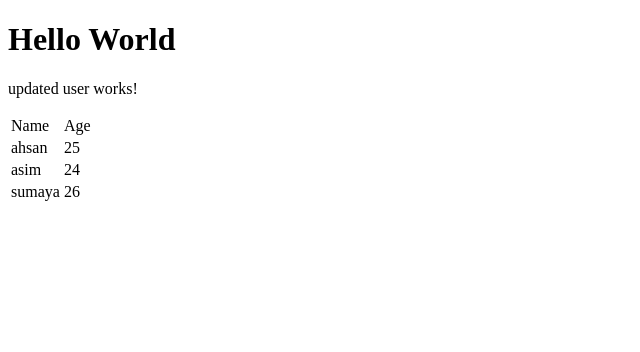
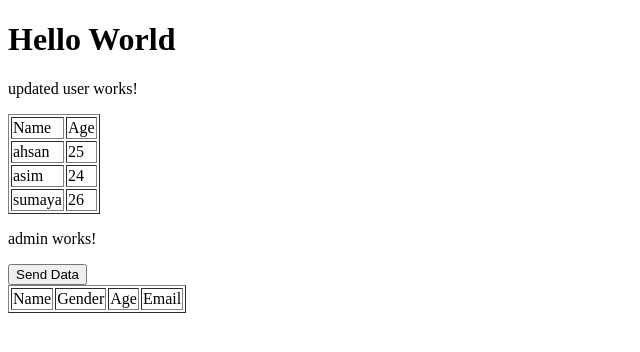
Before and after one commit to ahsansoftengineer/blogs, an Angular app: page / in a window 1280 px wide. Shown: the top 352 px of the page, without its empty margins (0-640 px from the left). Built offline with nearby package versions, Linux system fonts and the light colour scheme.

Commit message:
Send Data from Child to Parent

```diff
--- /dev/null
+++ b/src/app/admin/admin.component.html
@@ -0,0 +1,2 @@
+<p>admin works!</p>
+<button (click)="sentdata()">Send Data</button>
--- /dev/null
+++ b/src/app/admin/admin.component.ts
@@ -0,0 +1,39 @@
+import { Component, OnInit, Output, EventEmitter } from '@angular/core';
+
+@Component({
+  selector: 'app-admin',
+  templateUrl: './admin.component.html',
+  styleUrls: ['./admin.component.css']
+})
+export class AdminComponent implements OnInit {
+
+  constructor() { }
+  // @Output() childreciver: EventEmitter<any> = new EventEmitter();
+  @Output() childreciver = new EventEmitter<any>();
+
+  ngOnInit(): void {
+  }
+  sentdata(){
+    this.childreciver.emit(this.childObject)
+  }
+  childObject = [
+    {
+      name:'same',
+      email:'same@123',
+      age:25,
+      gender:'male'
+    },
+    {
+      name:'hammad',
+      email:'hammad@123',
+      age:24,
+      gender:'male'
+    },
+    {
+      name:'samina',
+      email:'samina@123',
+      age:26,
+      gender:'female'
+    }
+  ]
+}
--- a/src/app/app.component.html
+++ b/src/app/app.component.html
@@ -1,2 +1,18 @@
 <h1>Hello World</h1>
-<app-user [parentproperty]="property"></app-user>
+<app-user [childinputproperty]="parentproperty"></app-user>
+<app-admin (childreciver)="parentfunction($event)"></app-admin>
+<table border=1>
+  <tr>
+    <td>Name</td>
+    <td>Gender</td>
+    <td>Age</td>
+    <td>Email</td>
+  </tr>
+
+  <tr *ngFor = "let admin of childAdminObject">
+    <td>{{admin.name}}</td>
+    <td>{{admin.gender}}</td>
+    <td>{{admin.age}}</td>
+    <td>{{admin.email}}</td>
+  </tr>
+</table>
--- a/src/app/app.component.ts
+++ b/src/app/app.component.ts
@@ -7,7 +7,8 @@ import { Component } from '@angular/core';
 })
 export class AppComponent {
   title = 'blogs';
-  property = [
+
+  parentproperty = [
     {
       name: 'ahsan',
       age:25
@@ -20,5 +21,10 @@ export class AppComponent {
       name:'sumaya',
       age:26
     }
-]
+
+  ]
+  childAdminObject:any;
+  parentfunction($event){
+    this.childAdminObject = $event;
+  }
 }
--- a/src/app/app.module.ts
+++ b/src/app/app.module.ts
@@ -4,11 +4,13 @@ import { NgModule } from '@angular/core';
 import { AppRoutingModule } from './app-routing.module';
 import { AppComponent } from './app.component';
 import { UserComponent } from './user/user.component';
+import { AdminComponent } from './admin/admin.component';
 
 @NgModule({
   declarations: [
     AppComponent,
-    UserComponent
+    UserComponent,
+    AdminComponent
   ],
   imports: [
     BrowserModule,
--- a/src/app/user/user.component.html
+++ b/src/app/user/user.component.html
@@ -1,10 +1,10 @@
 <p>updated user works!</p>
-<table>
+<table border=1>
   <tr>
     <td>Name</td>
     <td>Age</td>
   </tr>
-  <tr *ngFor="let user of parentproperty">
+  <tr *ngFor="let user of childinputproperty">
     <td>{{user.name}}</td>
     <td>{{user.age}}</td>
   </tr>
--- a/src/app/user/user.component.ts
+++ b/src/app/user/user.component.ts
@@ -6,12 +6,12 @@ import { Component, OnInit, Input } from '@angular/core';
   styleUrls: ['./user.component.css']
 })
 export class UserComponent implements OnInit {
-  @Input() parentproperty: any;
+  @Input() childinputproperty: any;
 
   constructor() { }
 
   ngOnInit(): void {
-    console.log(this.parentproperty)
+    console.log(this.childinputproperty)
   }
 
 }
```
Also changed, not shown: src/app/admin/admin.component.css (added), 1 other file (tests, documents, lock files or other folders).
